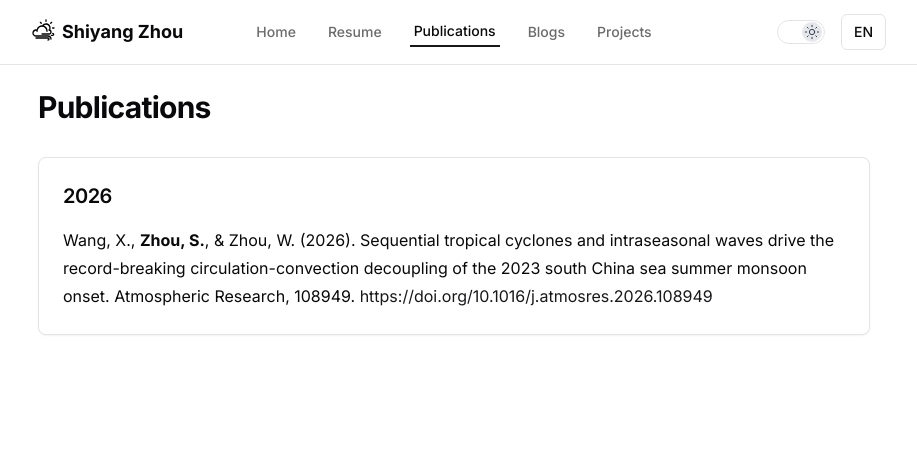
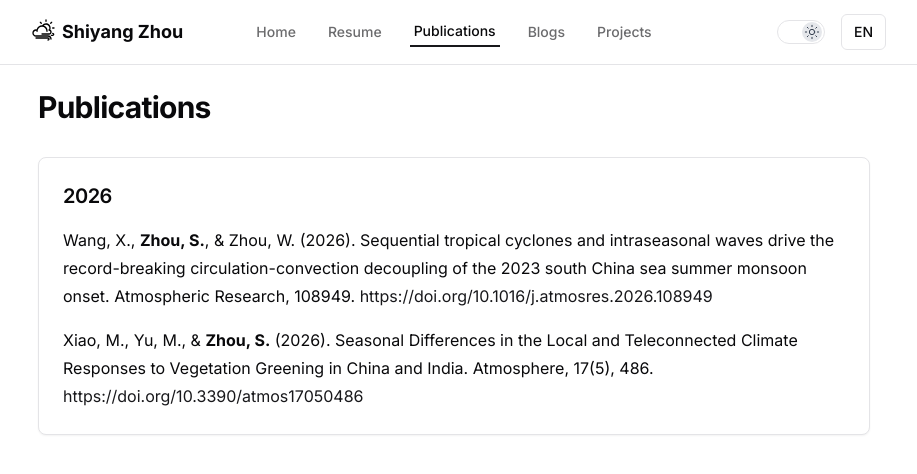
Before and after one commit to zsy1207/zsy1207.github.io, a Next.js app: page /publications in a window 1280 px wide. Shown: the top 474 px of the page, without its empty margins (186-1103 px from the left). Built offline with nearby package versions, Linux system fonts and the light colour scheme.

Commit message:
Add 2026 Atmosphere publication with Zhou highlighted

```diff
--- a/app/(routes)/publications/page.tsx
+++ b/app/(routes)/publications/page.tsx
@@ -33,6 +33,22 @@ export default function PublicationsPage() {
                 className="text-primary hover:underline"
               >
                 https://doi.org/10.1016/j.atmosres.2026.108949
+              </a>
+            </>
+          ),
+        },
+        {
+          citation: (
+            <>
+              Xiao, M., Yu, M., &amp; <strong>Zhou, S.</strong> (2026). Seasonal Differences in the Local and Teleconnected Climate
+              Responses to Vegetation Greening in China and India. Atmosphere, 17(5), 486.{" "}
+              <a
+                href="https://doi.org/10.3390/atmos17050486"
+                target="_blank"
+                rel="noopener noreferrer"
+                className="text-primary hover:underline"
+              >
+                https://doi.org/10.3390/atmos17050486
               </a>
             </>
           ),
```
